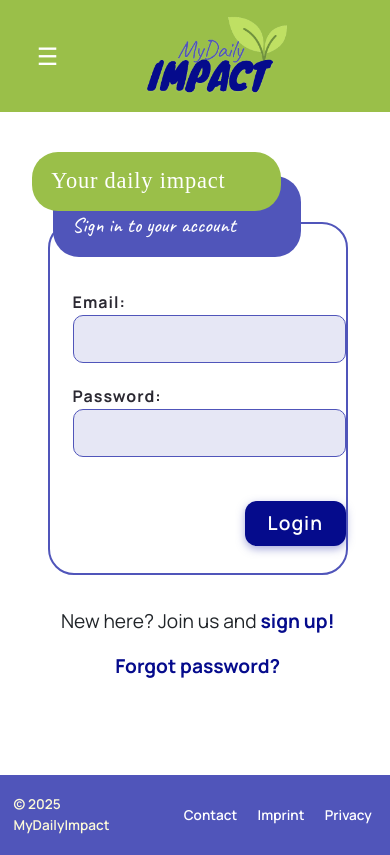
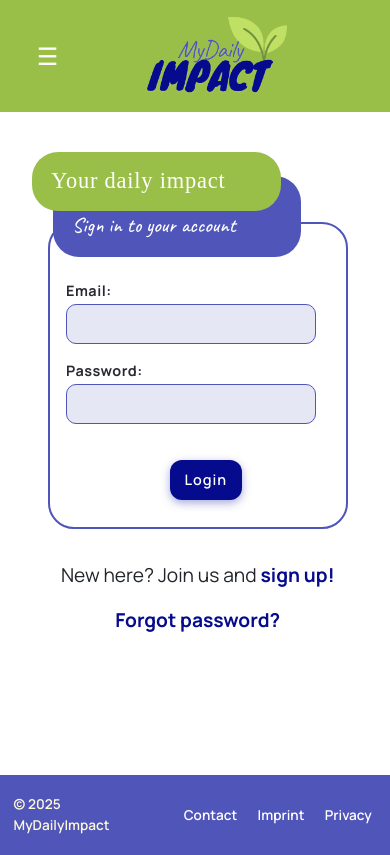
Before and after one commit to TechLabs-Remote-Bootcamp/WS24-MyDailyImpact, a React (Vite) app in the folder mdi-react/: page /login in a window 390 px wide. Built offline with nearby package versions, Linux system fonts and the light colour scheme; a web font is replaced by a local one.

Commit message:
design: final fixed to form responsiveness

```diff
--- a/mdi-react/src/styles/forms.module.scss
+++ b/mdi-react/src/styles/forms.module.scss
@@ -45,7 +45,6 @@
       user-select: text;
       margin: 1em 0;
       align-items: baseline;
-      min-width: 0;
       width: 95%;
     }
 
@@ -77,6 +76,7 @@
       border-radius: 10px;
       border: 1px solid $primary-medium;
       font-size: 1.2rem;
+      width: 100%;
 
       &:focus-visible {
         outline: 2px solid $primary-medium;
@@ -124,3 +124,63 @@
     }
   }
 }
+
+@media only screen and (max-width: 500px) {
+  .form-container {
+    width: 100%;
+  }
+
+  .formpage-grid {
+    width: 100%;
+
+    .formSection {
+      width: 95%;
+      padding-top: 1rem;
+
+      .inputSection {
+        width: 100%;
+        margin: 0.5em 0;
+      }
+
+      .input {
+        height: 2.5rem;
+        font-size: 1rem;
+        padding: 0.2em 0.8em;
+      }
+
+      .label {
+        font-size: 0.9rem;
+        letter-spacing: 0.5px;
+      }
+
+      .radioGroup {
+        gap: 0.4rem;
+      }
+
+      .radioLabel {
+        font-size: 0.9rem;
+        gap: 0.6rem;
+
+        &::before {
+          height: 24px;
+          width: 24px;
+        }
+      }
+    }
+
+    .buttonSection {
+      justify-self: center;
+      margin-top: 0.8rem;
+
+      button {
+        margin-left: 1rem;
+        font-size: 0.9rem;
+        padding: 0.6em 1em;
+      }
+    }
+  }
+
+  .errorText {
+    font-size: 0.85rem;
+  }
+}
```
